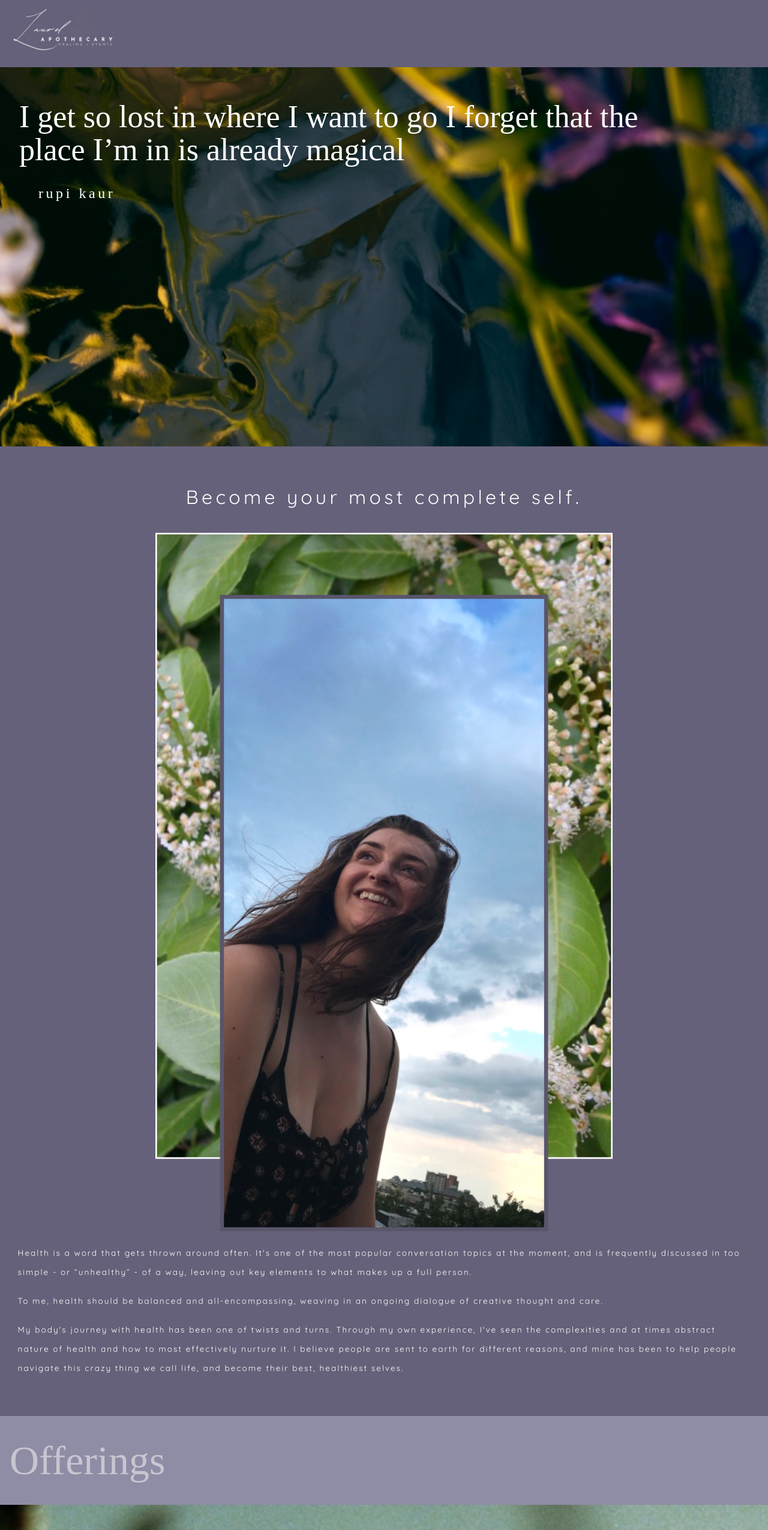
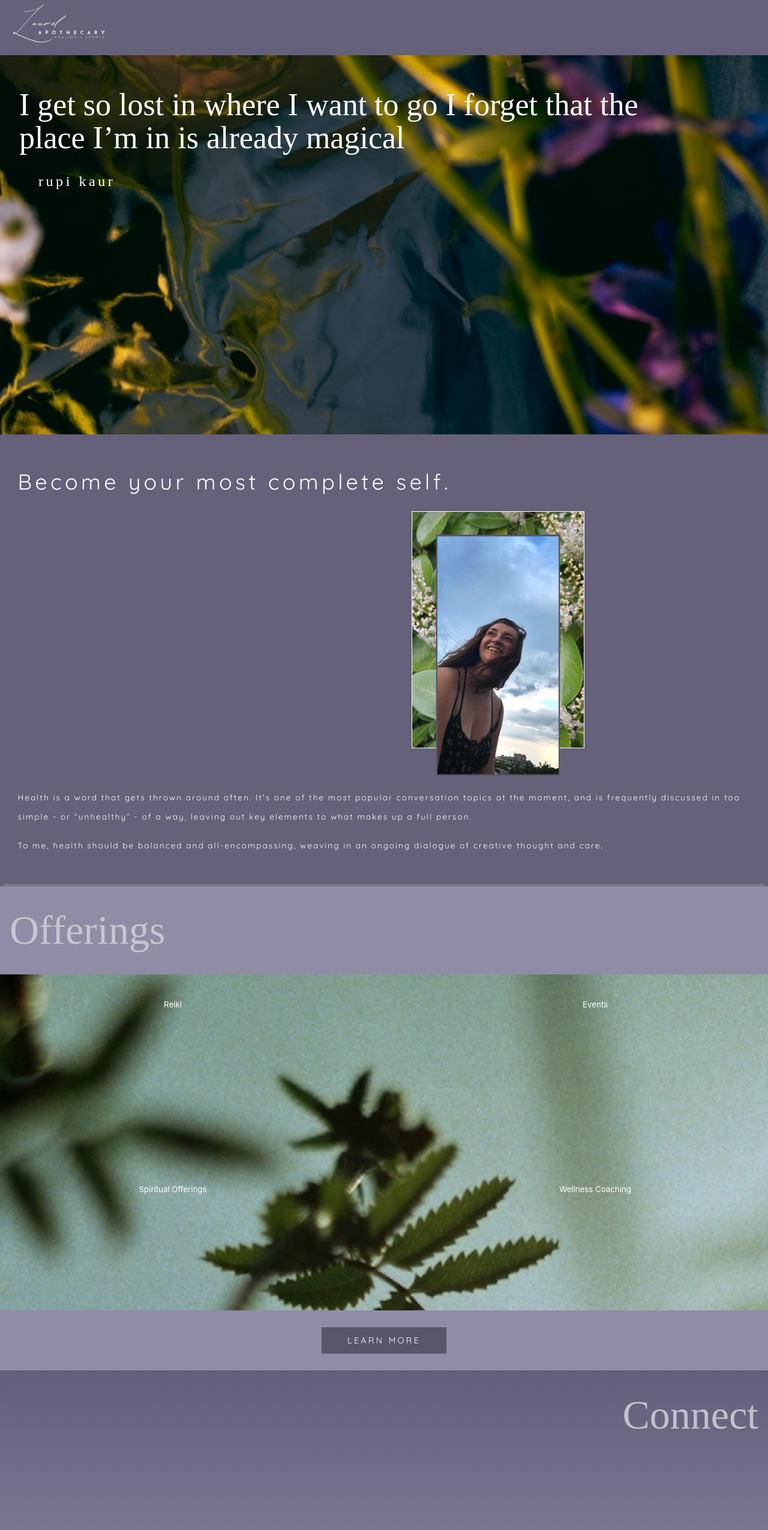
Before and after one commit to cgoing2215/laurel-apothecary, a React (Create React App) app: page / in a window 1280 px wide. Shown: the top 2550 px of the page at 60% size. Built offline with nearby package versions, Linux system fonts and the light colour scheme; a web font is replaced by a local one.

Commit message:
Updated linear background for homepage connect section, created relative overlap of homepage about section headline and headshot image, and removed third paragraph from about text section

```diff
--- a/src/components/header/Header.css
+++ b/src/components/header/Header.css
@@ -2,11 +2,11 @@
     display: flex;
     justify-content: flex-start;
     align-items: center;
-    height: 7rem;
+    height: 5.75rem;
 }
 
 .logo-img {
-    height: 4.5rem;
+    height: 4.15rem;
     width: auto;
     margin-left: .75rem;
     margin-bottom: .75rem;
--- a/src/pages/home/Home_about_section.js
+++ b/src/pages/home/Home_about_section.js
@@ -19,14 +19,14 @@ function Home_about_section() {
           To me, health should be balanced and all-encompassing, weaving in an
           ongoing dialogue of creative thought and care.
         </p>
-        <p>
+        {/* <p>
           My body's journey with health has been one of twists and turns. Through
           my own experience, I've seen the complexities and at times
           abstract nature of health and how to most effectively nurture it.
           I believe people are sent to earth for different reasons,
           and mine has been to help people navigate this crazy thing we
           call life, and become their best, healthiest selves.
-        </p>
+        </p> */}
       </div>
     </div>
   )
--- a/src/pages/home/Homepage.css
+++ b/src/pages/home/Homepage.css
@@ -29,23 +29,38 @@
     margin: 2rem 3rem;
 }
 
+/*-- ABOUT SECTION --*/
+
 .homepage-about-container {
-    margin: 4rem .35rem;
+    margin: 3rem .35rem 0 .35rem;
+    border-bottom: .25rem solid rgba(169, 142, 142, 0.386);
 }
 
 .homepage-about-headline {
     color: #FFF;
     font-family: Quicksand;
-    font-size: 2rem;
+    font-size: 2.25rem;
     font-style: normal;
     font-weight: 500;
     letter-spacing: 0.3325rem;
     margin-bottom: 2.5rem;
+    text-align: left;
+    margin: .5rem 1.5rem 0rem 1.5rem;
+    position: absolute;
+    z-index: 100;
 }
 
 .homepage-about-headshot {
-    width: 60%;
+    width: 65%;
+    max-width: 18rem;
     height: auto;
+    left: 15%;
+    margin-top: 5rem;
+    position: relative;
+}
+
+.homepage-about-text {
+    margin-bottom: 3rem;
 }
 
 .homepage-about-text p {
@@ -98,13 +113,11 @@
     background: #59556B;
     width: 13rem;
     height: 2.75rem;
-    margin: 2.5rem;
+    margin: 1.75rem;
     color: #FFF;
     text-align: center;
     font-family: Quicksand;
     font-size: .9rem;
-    font-style: normal;
-    font-weight: 400;
     line-height: 105.8%;
     letter-spacing: 0.2rem;
 }
@@ -112,11 +125,10 @@
 /*-- CONNECT SECTION --*/
 
 .homepage-connect-container {
-    background:rgba(158, 154, 191, 0.587);
+    background: linear-gradient( rgba(94, 91, 122, 0.587), rgb(174, 161, 185));
 }
 
 .homepage-connect-headline  {
-    background:rgba(158, 154, 191, 0.587);
     color: rgba(207, 206, 214, 0.874);
     font-family: Abhaya Libre;
     font-size: 4.25rem;
@@ -145,7 +157,7 @@
 
 .homepage-connect-image-container button {
     border: 2px solid rgba(57, 55, 70, 0.00);
-    background: #59556B;
+    background: rgb(89, 85, 107);
     color: #FFF;
     text-align: center;
     font-size: 1.15rem;
```
